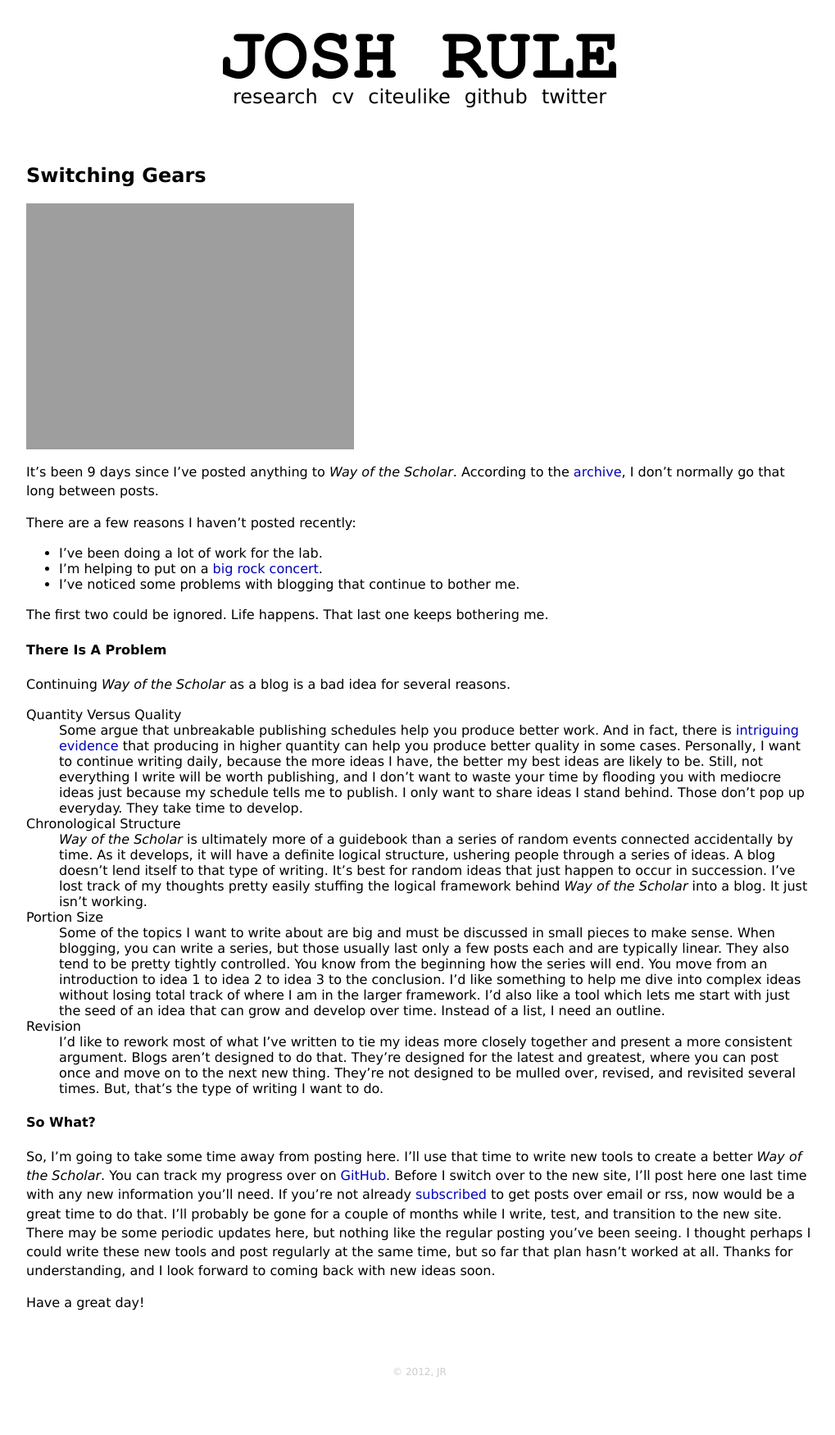
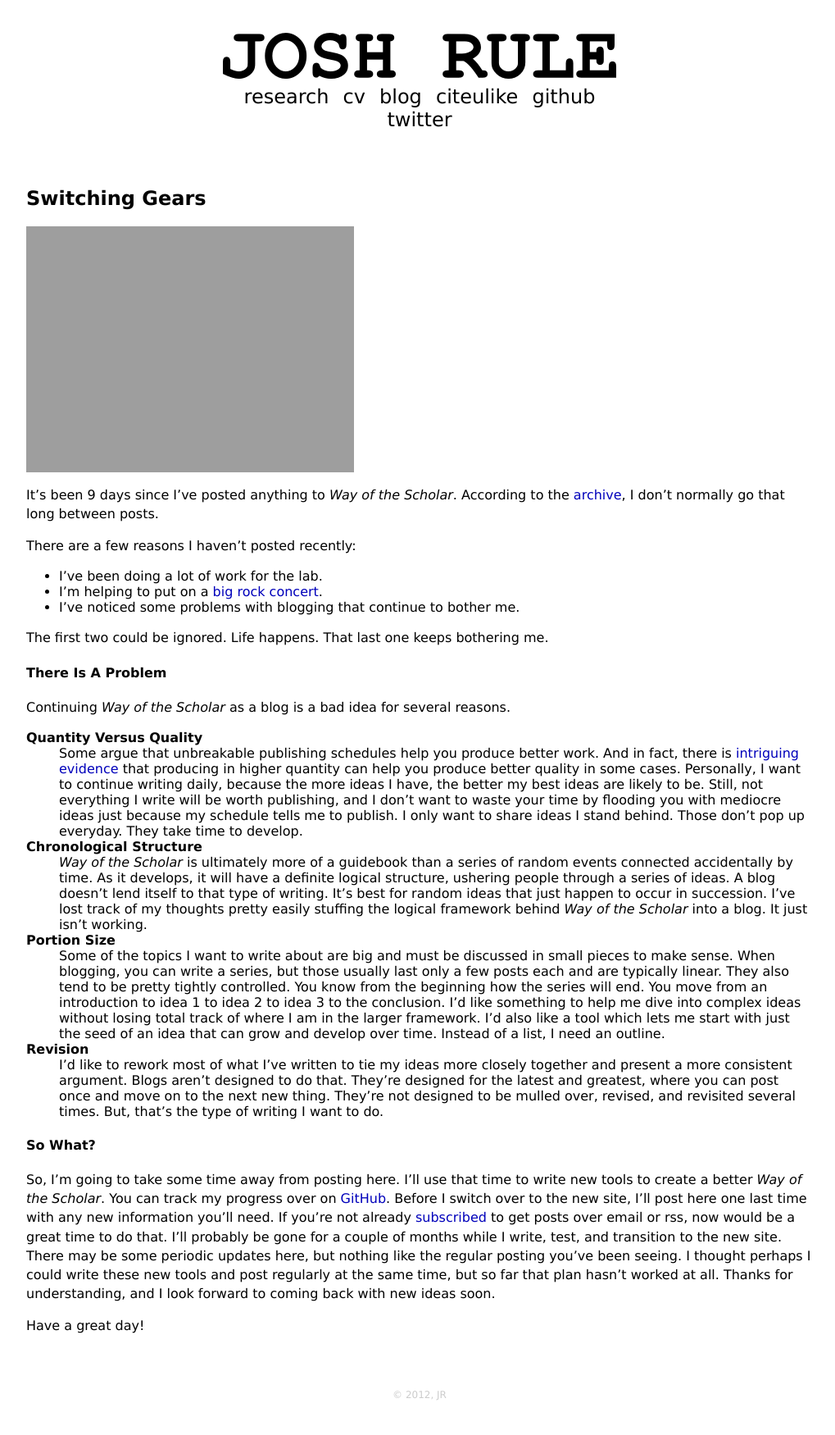
Before and after one commit to joshrule/joshrule.github.com, a Jekyll site: the page built from _posts/2011-05-11-switching-gears.markdown, in a window 1280 px wide. Shown: the whole page at 82% size, without its empty margins (128-1147 px from the left). Built offline with Jekyll 4.4.1, drawn with Linux system fonts in a browser that asks for light colours; Markdown is read by kramdown in place of the engine named in the settings; before the commit the page ends 1722 px from its top, so only the background shows below that.

Commit message:
add blog back to site

```diff
--- a/_layouts/default.html
+++ b/_layouts/default.html
@@ -15,6 +15,7 @@
             <ul id="nav">
                 <li><a href="/research">research</a></li>
                 <li><a href="/cv">cv</a></li>
+                <li><a href="/blog">blog</a></li>
                 <li><a href="http://citeulike.org/user/joshrule">citeulike</a></li>
                 <li><a href="http://github.com/joshrule">github</a></li>
                 <li><a href="http://twitter.com/joshrule">twitter</a></li>
--- a/_layouts/post.html
+++ b/_layouts/post.html
@@ -2,7 +2,7 @@
 layout: default
 ---
 
-<div id="post">
+<div id="text">
     <h2>{{ page.title }}</h2>
     {{ content }}
 </div>
--- a/style.css
+++ b/style.css
@@ -16,6 +16,10 @@ body {
     background: #fff;
     color: #000;
     font: normal 100% Verdana, sans-serif;
+}
+
+dt {
+    font-weight: bold;
 }
 
 img {
@@ -80,6 +84,11 @@ p {
     display: inline;
 }
 
+.note {
+    font-size: 0.8em;
+    font-style: italic;
+}
+
 #page {
     max-width: 60.00em;
     margin: 2.5em auto;
```
Also changed, not shown: blog/index.html (added, +10 -0 lines).
